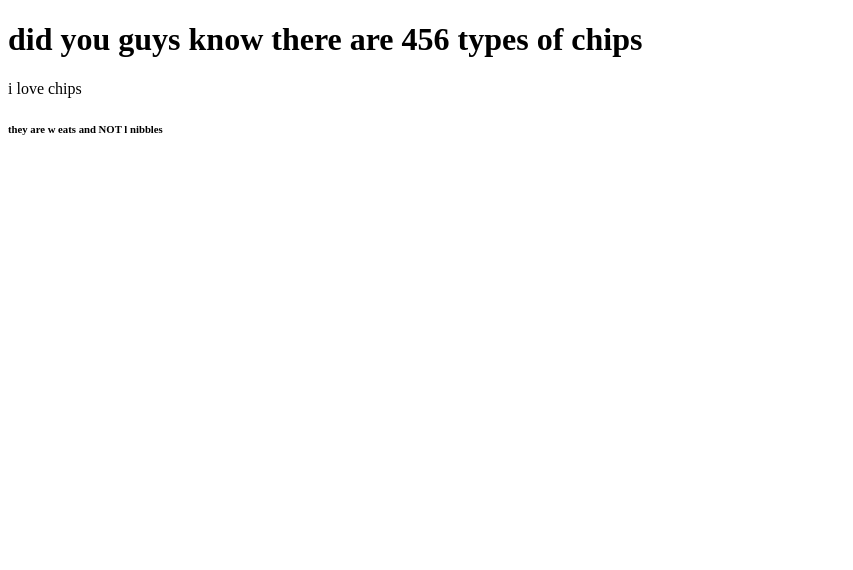
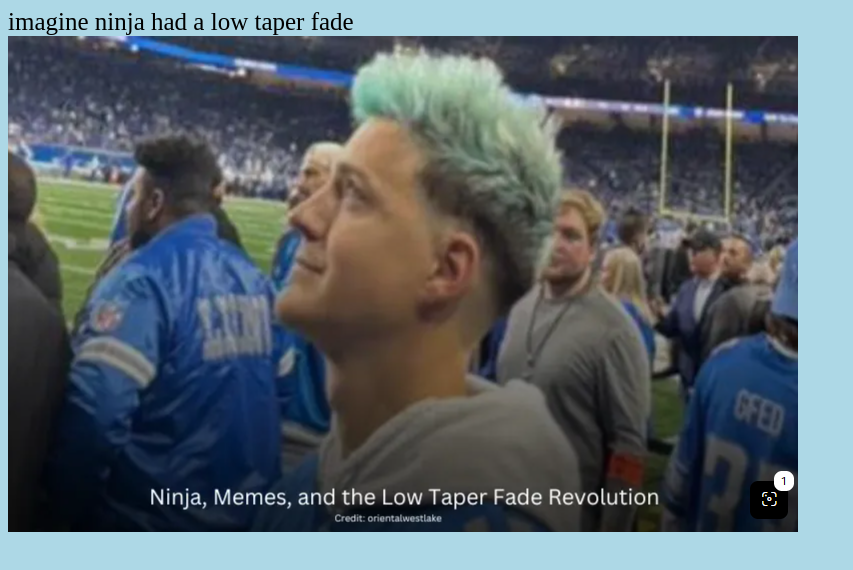
Before and after one commit to Joey-Schmidt-Student/imagine-ninja-had-a-low-taper-fade, a plain HTML site: page index.html in a window 1280 px wide. Shown: the whole page, without its empty margins (0-853 px from the left). Drawn offline with Linux system fonts and the light colour scheme.

Commit message:
changed background and add header and image.

```diff
--- a/index.html
+++ b/index.html
@@ -3,11 +3,18 @@
     <head>
         <meta charset ="UTF-8">
         <meta name="viewport" content="width=device-width, initial-scale=1.0">
-        <title>My First Webpage</title>
+        <title>imagine ninja had a low taper fade</title>
+        <header>imagine ninja had a low taper fade</header>
+        <style>
+        body{
+            background-color: lightblue;
+        }
+        header{
+            font-size: 25px;
+        }
+        </style>
     </head>
     <body>
-        <h1>did you guys know there are 456 types of chips</h1>
-        <p>i love chips</p>
-        <h6>they are w eats and NOT l nibbles</h6>
+        <img src="image.png" alt="Ninja with a low taper fade">
     </body>
 </html>
```
Also changed, not shown: image.png (added).
